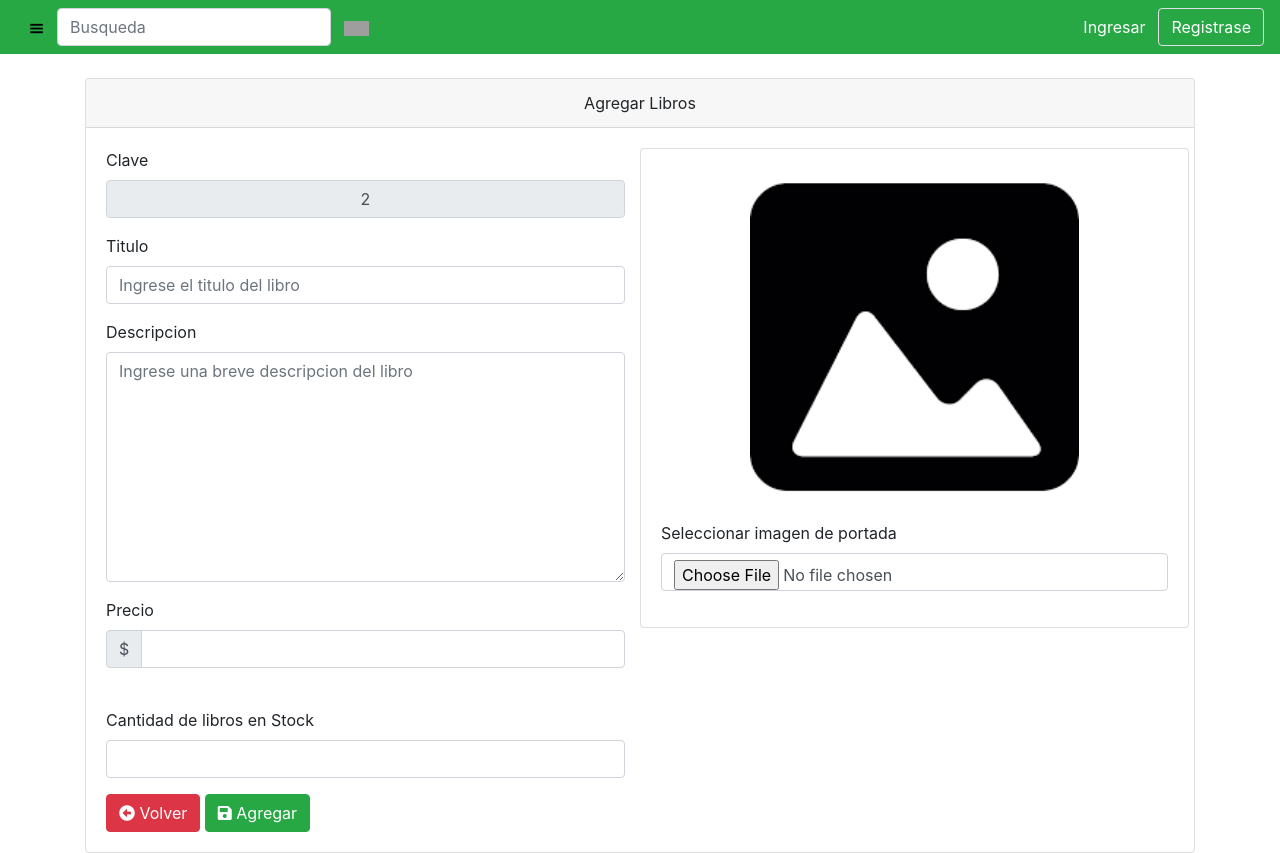
After one commit to LuisZavala123/Proyectoweb1, a PHP site: page /reg_Libros.php in a window 1280 px wide. The commit adds this page. Run offline with PHP 8.4, Linux system fonts and the light colour scheme; tables that the repository leaves empty hold one stand-in row (values such as "Sample post"); some libraries are stand-ins or nearby versions; grey boxes are pictures that could not be loaded.

Commit message:
CRUD de libros
Se agrego una interfaz de lista para visualizar todos los libros desde la cual se puede editar, eliminar y agregar libros. En la base de datos se actualizo la tabla libros y se agrego la columna Foto con la finalidad de que solo se puede agreagar una foto la cual es la portada del libro.

```diff
--- a/DAOS/LibroDao.php
+++ b/DAOS/LibroDao.php
@@ -58,7 +58,7 @@ class LibroDao
 
 			$sentenciaSQL = $this->conexion->prepare(
                 "SELECT ID Clave, Titulo Titulo, Descripcion Descripcion,
-                Precio Precio, Stock Stock
+                Precio Precio, Stock Stock , Foto Foto
                 FROM Libro ORDER BY ID;");
 
 
@@ -73,7 +73,7 @@ class LibroDao
 	            $obj->Descripcion = $fila->Descripcion;
 	            $obj->Precio = $fila->Precio;
 	            $obj->Stock = $fila->Stock;
-                $obj->Fotos[] = $this->obtenerFotos($fila->Clave);
+                $obj->Foto = $fila->Foto;
 				$lista[] = $obj;
 			}
 
@@ -87,10 +87,6 @@ class LibroDao
         }
     }
 
-
-
-
-
     /*Metodo que obtiene un registro de la base de datos, retorna un objeto */
 	public function obtenerUno($id)
 	{
@@ -99,7 +95,7 @@ class LibroDao
             $this->conectar();
 
 			$sentenciaSQL = $this->conexion->prepare("SELECT ID Clave, Titulo Titulo, Descripcion Descripcion,
-                                            Precio Precio, Stock Stock
+                                            Precio Precio, Stock Stock , Foto Foto
 											FROM Libro
 											WHERE ID=?"); /*Se arma la sentencia sql para seleccionar todos los registros de la base de datos*/
 			$sentenciaSQL->execute([$id]);/*Se ejecuta la sentencia sql, retorna un cursor el producto a buscar*/
@@ -113,8 +109,7 @@ class LibroDao
 	            $obj->Descripcion = $fila->Descripcion;
 	            $obj->Precio = $fila->Precio;
 	            $obj->Stock = $fila->Stock;
-                $obj->Fotos[] = $this->obtenerFotos($fila->Clave);
-
+                $obj->Foto = $fila->Foto;
 
 			return $obj;
 		}
@@ -181,26 +176,28 @@ class LibroDao
 	}
 
 	//Función para editar al registro de acuerdo al objeto recibido como parámetro
-	public function editar(Producto $obj)
+	public function editar(ModeloLibro $obj)
 	{
 		try
 		{
 			$sql = "UPDATE Libro SET
-                    ID = ?,
                     Titulo = ?,
                     Descripcion = ?,
 					Precio = ?,
-					Stock = ?
+					Stock = ?,
+					Foto = ?
 				    WHERE ID = ?";
 			$this->conectar();
 
             $sentenciaSQL = $this->conexion->prepare($sql);
 			$sentenciaSQL->execute(
-				array($obj->ID,
+				array(
 	                $obj->Titulo,
 	                $obj->Descripcion,
 	                $obj->Precio,
-	                $obj->Stock));
+	                $obj->Stock,
+					$obj->Foto,
+					$obj->ID));
             return true;
 		} catch (Exception $e){
 			echo $e->getMessage();
@@ -211,23 +208,22 @@ class LibroDao
 	}
 
 	//Agrega un nuevo registro de acuerdo al objeto recibido como parámetro
-	public function agregar(Producto $obj)
+	public function agregar(ModeloLibro $obj)
 	{
         $clave=0;
 		try
 		{
-
-            $sql = "INSERT INTO Libro (ID, Titulo, Descripcion, Precio, Stock)
+            $sql = "INSERT INTO libro (`Titulo`,`Descripcion`,`Precio`,`Stock`,`Foto`)
 			 values(?, ?, ?, ?, ?)";
-
             $this->conectar();
             $this->conexion->prepare($sql)
                  ->execute(
-                array($obj->ID,
-                    $obj->Titulo,
-                    $obj->Descripcion,
+                array(
+					$obj->Titulo,
+					$obj->Descripcion,
                     $obj->Precio,
-                    $obj->Stock));
+					$obj->Stock,
+					$obj->Foto));
             $clave=$this->conexion->lastInsertId();
             return $clave;
 		} catch (Exception $e){
@@ -241,4 +237,35 @@ class LibroDao
             Conexion::cerrarConexion();
         }
 	}
+
+	//Funciones agregadas
+    /*Metodo que obtiene un registro de la base de datos, retorna un objeto */
+	public function obtenerUtltimoID()
+	{
+		try
+		{
+            $this->conectar();
+
+			$sentenciaSQL = $this->conexion->prepare("SELECT MAX(ID) AS id FROM Libro"); /*Se arma la sentencia sql para obtener el ultimo ID agregado en la tabla Libro*/
+			$sentenciaSQL->execute();/*Se ejecuta la sentencia sql, retorna un cursor el ultimo ID agregado*/
+
+            /*Obtiene el datos*/
+			$fila=$sentenciaSQL->fetch(PDO::FETCH_NUM);
+			$id;
+			if (empty($fila[0]))
+			{
+				return 0;
+			}
+			else{
+				return $fila[0];
+			}
+		}
+		catch(Exception $e){
+            //echo $e->getMessage();
+            return null;
+		}finally{
+            Conexion::cerrarConexion();
+        }
+	}
+
 }
--- a/modelos/ModeloLibro.php
+++ b/modelos/ModeloLibro.php
@@ -5,22 +5,17 @@ class ModeloLibro{
     public $Descripcion;
     public $Precio;
     public $Stock;
+    public $Foto;
 
     function __construct(){}
-    function __construct1($ID,$Titulo,
-                        $Descripcion,$Precio,$Stock){
+    function __construct1($ID, $Titulo,
+                        $Descripcion,$Precio,$Stock,$Foto){
         $this->$ID=$ID;
         $this->$Titulo=$Titulo;
         $this->$Descripcion=$Descripcion;
         $this->$Precio=$Precio;
         $this->$Stock=$Stock;
-    }
-    function __construct2($Titulo,
-                        $Descripcion,$Precio,$Stock){
-        $this->$Titulo=$Titulo;
-        $this->$Descripcion=$Descripcion;
-        $this->$Precio=$Precio;
-        $this->$Stock=$Stock;
+        $this->$Foto=$Foto;
     }
 }
 ?>
--- a/nav.php
+++ b/nav.php
@@ -11,6 +11,7 @@
             ?>
             <a href="Carrito.php">Carrito</a>
             <a href="perfil.php">Cuenta</a>
+            <a href="lista_Libros.php.php">Cuenta</a>
             <?php
             }
             ?>
--- /dev/null
+++ b/reg_Libros.php
@@ -0,0 +1,254 @@
+<!DOCTYPE html>
+<html lang="en">
+<head>
+    <meta charset="UTF-8">
+    <meta name="viewport" content="width=device-width, initial-scale=1.0">
+    <title>Agregar Libros</title>
+    <link rel="stylesheet" href="https://stackpath.bootstrapcdn.com/bootstrap/4.5.2/css/bootstrap.min.css" integrity="sha384-JcKb8q3iqJ61gNV9KGb8thSsNjpSL0n8PARn9HuZOnIxN0hoP+VmmDGMN5t9UJ0Z" crossorigin="anonymous">
+    <link rel="stylesheet" href="css/bootstrapValidator.min.css">
+    <link rel="stylesheet" href="https://cdn.datatables.net/1.10.22/css/dataTables.bootstrap4.min.css">
+    <link rel="stylesheet" href="fontawesome/css/all.min.css">
+    <link rel="stylesheet" href="css/estilo.css">
+</head>
+<body>
+
+    <?php
+        include "nav.php";
+        require_once "DAOS/LibroDao.php";
+        $libro=null;
+        $fichero_subido=null;
+        $bandera=false;
+        if(empty($_FILES)){
+            // echo 'Envio del listado ';
+        }else if(!empty($_FILES['flFoto'])){
+            //submit
+            if($_FILES['flFoto']['size']>0){
+                $dir_subida = 'Archivos/';
+                $fichero_subido = $dir_subida . basename($_FILES['flFoto']['name']);
+                if (move_uploaded_file($_FILES['flFoto']['tmp_name'], $fichero_subido)) {
+                    //echo "El fichero es válido y se subió con éxito.\n";
+                    $bandera=true;
+                }
+            }
+        }
+        //Indicar ubicacion de la foto
+    //Asegura que los datos requeridos cumplan con las mismas
+	//validaciones que en el cliente para asegurar que vienen correctos
+	function validar(){
+		$textoValidacion="";
+		if (!isset($_POST["txtTitulo"]) || strlen(trim($_POST["txtTitulo"]))<2 ||
+			strlen(trim($_POST["txtTitulo"]))>40)
+            $textoValidacion .="<li>El titulo del libro debe tener entre 5 y 50 caracteres</li>";
+        if (!isset($_POST["txtPrecio"]) || !is_numeric($_POST["txtPrecio"]) ||
+            $_POST["txtPrecio"]<=0)
+			$textoValidacion.="<li>El precio debe ser un valor numérico mayor a 0</li>";
+		if (!isset($_POST["txtStock"]) || !is_numeric($_POST["txtStock"]) ||
+        $_POST["txtStock"]<0)
+			$textoValidacion.="<li>La existencia debe ser un valor numérico positivo</li>";
+		if ($textoValidacion){
+			return "<ul>".$textoValidacion."</ul>";
+        }
+		return "";
+	}
+    //La función empty nos ayuda a verificar si una variable esta
+	//vacía (sin elementos o sin datos)
+	if (!empty($_POST)) { //Se recibieron datos por post
+        require_once "DAOS/LibroDao.php";
+        $dao=new LibroDao();
+        if(count($_POST)==1 && isset($_POST["clave"])){ // Cargar para editar
+            //Verificar clave
+            if(is_numeric($_POST["clave"])){
+                $libro=$dao->obtenerUno($_POST["clave"]);
+            }else{
+                session_start();
+                $_SESSION["msg"]="Los datos recibidos no son válidos, no se ha podido realizar la operación";
+                $_SESSION["tipoMsg"]=0; //Mensaje de error
+                header("Location: reg_Libros.php");
+                exit;
+            }
+        }else{ //Guardar
+            //Se verifica si la variable POST no está vacía (implica que se dió
+	        //click a guardar y se recibieron los datos de las cajas de texto
+            $validacion=validar();
+            $libro = new ModeloLibro();
+            if(isset($_POST['txtClave']) || isset($_POST['clave']))
+                $libro->ID=isset($_POST['txtClave'])?$_POST['txtClave']:$_POST['clave'];
+                $libro->Titulo=$_POST['txtTitulo'];
+                $libro->Descripcion=$_POST['txtDescripcion'];
+                $libro->Precio=$_POST['txtPrecio'];
+                $libro->Stock=$_POST['txtStock'];
+                $libro->Foto=$fichero_subido;
+                //isset($fichero_subido)?$libro->Foto=$fichero_subido:$libro->Foto='Archivos/prueba/1.png';
+
+            if($validacion==""){
+                //Datos correctos
+                if(isset($_POST["txtClave"])){ //Editar
+                    if($dao->editar($libro)){
+                        session_start();
+                        $_SESSION["msg"]="Libro editado con éxito";
+                        $_SESSION["tipoMsg"]=1; //Mensaje de éxito
+                        header("Location: lista_Libros.php");
+                        $msgCorrecto="Se edito correctamente el libro";
+                        exit;
+                    }else{
+                        $msgError="No se ha podido editar, intenta más tarde";
+                    }
+                }else{ //Agregar
+                    var_dump($libro);
+                    if($dao->agregar($libro)){
+                        session_start();
+                        $_SESSION["msg"]="Libro almacenado con éxito";
+                        $_SESSION["tipoMsg"]=1; //Mensaje de éxito
+                        header("Location: lista_Libros.php");
+                        $msgCorrecto="Se agregpo correctamente el libro";
+                        exit;
+                    }else{
+                        $msgError="No se ha podido guardar, intenta más tarde";
+                    }
+                }
+            }else{
+                $msgError="Los datos no son válidos: <br> $validacion";
+            }
+        }
+    }else{
+        // Solo cargar para comenzar a capturar
+    }
+    ?>
+      <!--BODY-->
+    <div class="container">
+        <br>
+        <!--Formulario para dar de alta un libro-->
+        <div class="card">
+            <div class="card-header text-center">
+                Agregar Libros
+            </div>
+            <div class="card-body justify-content-md-center">
+                <form id="frmCapturaLibro" enctype="multipart/form-data" method="POST">
+                    <div class="row">
+                        <div class="col-md-6">
+                            <div class="row-md-6">
+                                <?php
+                                if(isset($libro) && !empty($libro->ID)){
+                                ?>
+                                    <div class="form-group">
+                                    <label for="txtClave">Clave:</label>
+                                    <input type="text" class="form-control-plaintext text-center" name="txtClave" id="txtClave" value="<?=$libro->ID?>" readonly>
+                                    </div>
+                                <?php
+                                    }else{
+                                ?>
+                                    <div class="form-group">
+                                        <label for="txtClave">Clave</label>
+                                        <input type="text" class="form-control text-center" id="txtClave"  value="<?php $dao=new LibroDao();print($dao->obtenerUtltimoID()+1);?>" readonly>
+                                    </div>
+                                <?php
+                                    }
+                                ?>
+                            </div>
+                            <div class="row-md-6">
+                                <div class="form-group">
+                                    <label for="txtTitulo">Titulo</label>
+                                    <input type="text" class="form-control" id="txtTitulo" name="txtTitulo" value="<?= isset($libro)?$libro->Titulo:''; ?>"
+                                    placeholder="Ingrese el titulo del libro" requiered>
+                                </div>
+                            </div>
+                            <div class="row-md-6">
+                                <div class="form-group">
+                                    <label for="txtDescripcion">Descripcion</label>
+                                    <textarea class="form-control" id="txtDescripcion" name="txtDescripcion" rows="9"
+                                    placeholder="Ingrese una breve descripcion del libro" ><?= isset($libro)?$libro->Descripcion:''; ?></textarea>
+                                </div>
+                            </div>
+                            <div class="row-md-6">
+                                <div class="form-group">
+                                    <label for="txtPrecio">Precio</label><br>
+                                    <div class="input-group mb-3">
+                                        <div class="input-group-prepend">
+                                            <span class="input-group-text">$</span>
+                                        </div>
+                                        <input type="number" class="form-control" name="txtPrecio" id="txtPrecio" value="<?= isset($libro)?$libro->Precio:''; ?>"
+                                        aria-label="Amount (to the nearest dollar)">
+                                    </div>
+                                </div>
+                            </div><br>
+                            <div class="row-md-6">
+                                <div class="form-group">
+                                    <label for="txtStock">Cantidad de libros en Stock</label><br>
+                                    <input type="number" class="form-control" name="txtStock" id="txtStock" value="<?= isset($libro)?$libro->Stock:''; ?>" requiered>
+                                </div>
+                            </div>
+                        </div>
+                        <div class="col-md-6">
+                            <div class="row justify-content-md-center">
+                                <br>
+                                <div class="card" style="width: 100%">
+                                    <br>
+                                    <?php
+                                    if($bandera){
+                                    ?>
+                                        <img id="img" src="<?= $fichero_subido ?>" style="width: 60%" class="card-img mx-auto" alt="imagen">
+                                    <?php
+                                        }else{
+                                    ?>
+                                        <img id="img" src="<?= isset($libro)?$libro->Foto:'Archivos/prueba/1.png' ?>" style="width: 60%" class="card-img mx-auto" alt="imagen">
+                                    <?php
+                                        }
+                                    ?>
+                                    <div class="card-body ">
+                                        <div class="row-md-6">
+                                            <div class="form-group">
+                                                <label for="flFoto">Seleccionar imagen de portada</label><br>
+                                                <?php
+                                                if($bandera){
+                                                ?>
+                                                    <input type="file" class="form-control" accept="image/*" name="flFoto" id="flFoto">
+                                                <?php
+                                                    }else{
+                                                ?>
+                                                    <input type="file" class="form-control" accept="image/*" name="flFoto" id="flFoto">
+                                                <?php
+                                                    }
+                                                ?>
+                                            </div>
+                                        </div>
+                                    </div>
+                                </div>
+                            </div>
+                        </div>
+                    </div>
+                    <div class="row">
+                        <?php
+                            if(isset($msgCorrecto)){
+                                echo "<div class=\"alert alert-success\">$msgCorrecto</div>";
+                            }
+                        ?>
+                    </div>
+                    <div class="row">
+                        <?php
+                            if(isset($msgError)){
+                                echo "<div class=\"alert alert-danger\">$msgError</div>";
+                            }
+                        ?>
+                    </div>
+                    <div class="row">
+                        <div class="col">
+                            <a href="lista_Libros.php" class="btn btn-danger"><i class="fas fa-arrow-alt-circle-left"></i> Volver</a>
+                            <button type="submit" id="btnGuardar"  class="btn btn-success"><i class="fas fa-save"></i> Agregar</button>
+                        </div>
+                    </div>
+                </form>
+            </div>
+        </div>
+    </div>
+    <script src="js/jquery-3.5.1.js"></script>
+    <script src="https://cdn.jsdelivr.net/npm/popper.js@1.16.1/dist/umd/popper.min.js" integrity="sha384-9/reFTGAW83EW2RDu2S0VKaIzap3H66lZH81PoYlFhbGU+6BZp6G7niu735Sk7lN" crossorigin="anonymous"></script>
+    <script src="https://stackpath.bootstrapcdn.com/bootstrap/4.5.2/js/bootstrap.min.js" integrity="sha384-B4gt1jrGC7Jh4AgTPSdUtOBvfO8shuf57BaghqFfPlYxofvL8/KUEfYiJOMMV+rV" crossorigin="anonymous"></script>
+    <script src="https://cdn.datatables.net/1.10.22/js/jquery.dataTables.min.js"></script>
+    <script src="https://cdn.datatables.net/1.10.22/js/dataTables.bootstrap4.min.js"></script>
+    <script src="fontawesome/js/all.min.js"></script>
+    <script src="js/bootstrapValidator.js"></script>
+    <script src="js/reg_Libros_script.js"></script>
+    <script src="js/navs.js"></script>
+</body>
+
+</html>
```
Also changed, not shown: DB/Libreria.sql (+1 -17 lines), index.php (+5 -7 lines), js/lista_Libros.js (added, +49 -0 lines), js/reg_Libros_script.js (added, +35 -0 lines), lista_Libros.php (added, +129 -0 lines), Archivos/prueba/1.png (added).
